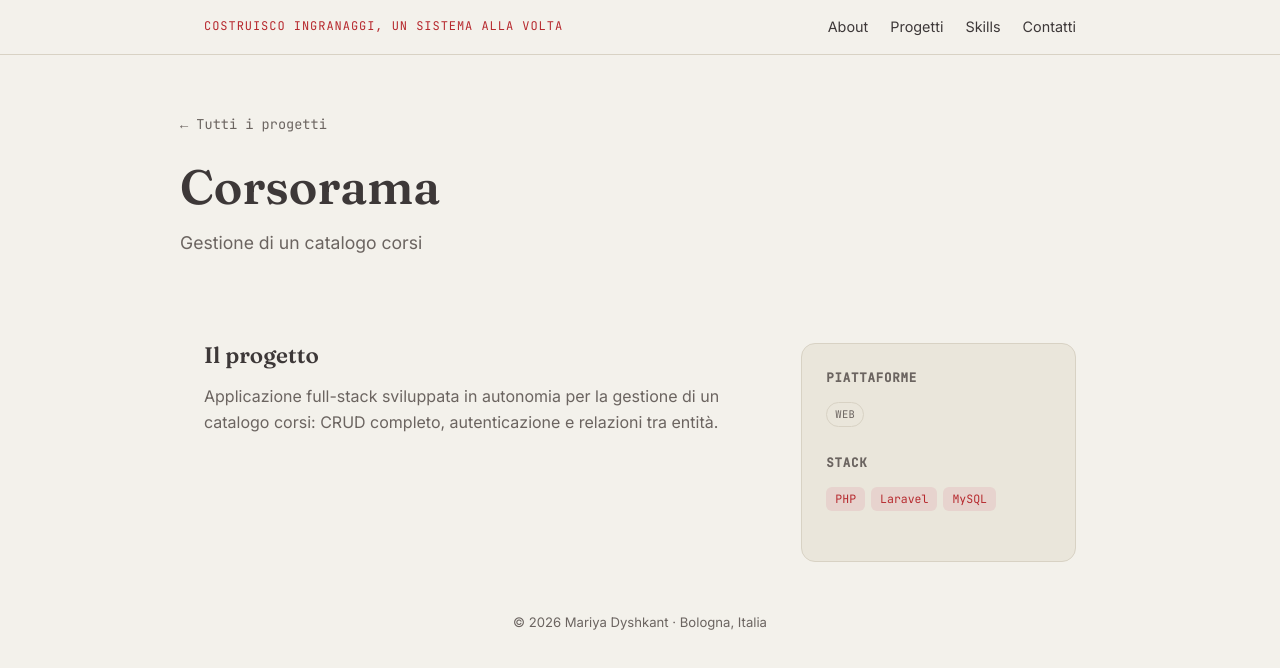
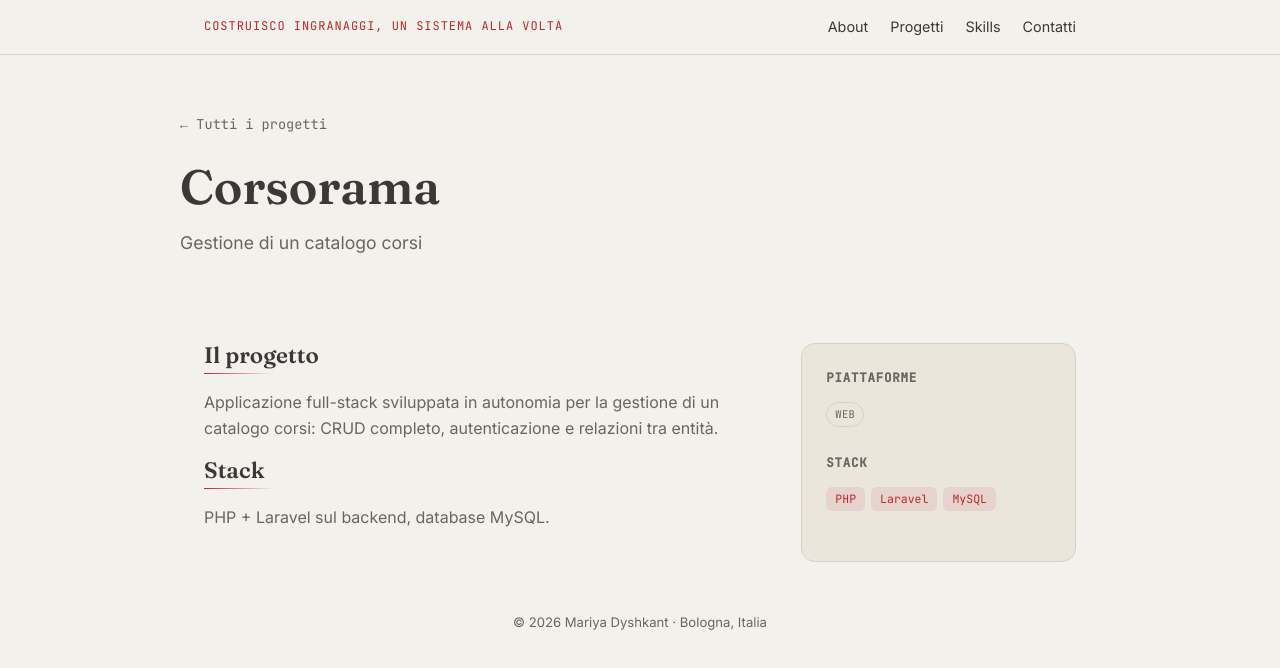
Before and after one commit to mariyadyshkant/mariya-dyshkant-portfolio, a React (Vite) app: page /progetti/corso-rama in a window 1280 px wide. Shown: the top 668 px of the page. Built offline with nearby package versions, Linux system fonts and the light colour scheme.

Commit message:
Enhance project detail rendering with inline syntax highlighting support

```diff
--- a/src/data/projects.js
+++ b/src/data/projects.js
@@ -9,7 +9,7 @@ const projects = {
     title: 'Fluffman',
     tagline: 'E-commerce di articoli per animali domestici',
     summary:
-      'E-commerce completo di articoli per animali domestici, progetto finale in team (5 persone) al bootcamp Boolean.',
+      'E-commerce completo di articoli per animali domestici, progetto finale in team (5 persone) al bootcamp di Boolean.',
     platforms: ['Web'],
     stack: ['React 19', 'Vite', 'React Router 7', 'Bootstrap', 'Node.js', 'Express 5', 'PostgreSQL'],
     links: {
@@ -21,14 +21,16 @@ const projects = {
       {
         heading: 'Il mio ruolo',
         body: [
-          'Progetto finale di team (5 persone) durante la parte generale del bootcamp Boolean.',
-          'Frontend React: componenti prodotto, sistema di preferiti e carrello, validazione del checkout. Più un intervento backend successivo, per necessità di deploy: la migrazione del database da MySQL a PostgreSQL.',
+          'Progetto finale in team (5 persone) durante il bootcamp di Boolean.',
+          '*Frontend React*: componenti prodotto, sistema di preferiti e carrello, validazione del checkout. Più un intervento *backend* successivo, per necessità di deploy: la migrazione del database da MySQL a PostgreSQL.',
         ],
       },
       {
         heading: 'Stack',
         body: [
-          'React 19 + Vite, React Router 7, Bootstrap sul frontend. Node.js + Express 5 (ES modules) come API REST pura sul backend — nessun templating server-side, comunicazione via fetch() su endpoint JSON. Database PostgreSQL su Supabase.',
+          '*Lato frontend*: React 19 + Vite, React Router 7 per il routing, Bootstrap per lo stile.',
+          '*Lato backend*: Node.js + Express 5 (ES modules) come API REST pura — nessun templating server-side, comunicazione via **fetch()** su endpoint JSON.',
+          '*Lato database*: PostgreSQL (Railway)',
         ],
       },
       {
@@ -37,24 +39,24 @@ const projects = {
           'Il catalogo è organizzato su 6 entità collegate:',
           ['Prodotti', 'Marche', 'Animali', 'Immagini', 'Acquisti', 'Acquisti↔Prodotti (tabella ponte)'],
           'La tabella ponte salva uno snapshot di prezzo e quantità al momento dell’acquisto — pattern realistico da e-commerce, non un semplice carrello.',
-          'Il checkout gira dentro una transazione con row-locking (SELECT ... FOR UPDATE): blocca la riga di ogni prodotto mentre verifica e decrementa lo stock, con rollback automatico se la quantità richiesta non è più disponibile. Serve a evitare overselling in caso di richieste concorrenti sullo stesso prodotto.',
+          'Il checkout gira dentro una transazione con row-locking (**SELECT ... FOR UPDATE**): blocca la riga di ogni prodotto mentre verifica e decrementa lo stock, con rollback automatico se la quantità richiesta non è più disponibile. Serve a evitare overselling in caso di richieste concorrenti sullo stesso prodotto.',
         ],
       },
       {
         heading: 'La sfida tecnica che ho affrontato',
         body: [
-          'Per deployare il sito ho migrato l’intero backend da MySQL a PostgreSQL (da mysql2 a pg), su 7 controller: sintassi dei placeholder diversa (? contro $1, $2...), forma diversa del risultato delle query, API di transazione completamente diversa.',
-          'Il punto più interessante: una query di prodotti correlati usava HAVING senza GROUP BY per filtrare riga per riga — cosa che MySQL permette silenziosamente ma che PostgreSQL rifiuta perché non è SQL standard. L’ho risolta riscrivendo la query con una subquery che calcola il punteggio di correlazione e filtra a un livello esterno.',
+          'Per deployare il sito ho migrato l’intero backend da MySQL a PostgreSQL (da **mysql2** a **pg**), su 7 controller: sintassi dei placeholder diversa (**?** contro **$1, $2...**), forma diversa del risultato delle query, API di transazione completamente diversa.',
+          'Il punto più interessante: una query di prodotti correlati usava **HAVING** senza **GROUP BY** per filtrare riga per riga — cosa che MySQL permette silenziosamente ma che PostgreSQL rifiuta perché non è SQL standard. L’ho risolta riscrivendo la query con una subquery che calcola il punteggio di correlazione e filtra a un livello esterno.',
         ],
       },
       {
         heading: 'Cosa ho imparato lavorando sul frontend',
         body: [
-          'Wishlist e carrello sono partiti come state locale dentro il singolo componente prodotto — funzionava, finché non serviva sincronizzare il conteggio nell’header con quello che succedeva altrove nella pagina. Li ho rifattorizzati in due Context React condivisi, eliminando la logica duplicata tra componenti e un bug reale sul badge del contatore che a volte mostrava un numero sbagliato.',
+          '*Wishlist* e *carrello* sono partiti come state locale dentro il singolo componente prodotto — funzionava, finché non serviva sincronizzare il conteggio nell’header con quello che succedeva altrove nella pagina. Li ho rifattorizzati in due **Context React** condivisi, eliminando la logica duplicata tra componenti e un bug reale sul badge del contatore che a volte mostrava un numero sbagliato.',
         ],
       },
       {
-        heading: 'Cosa non c’è (volutamente, per onestà)',
+        heading: 'Cosa non c’è (volutamente)',
         body: [
           'Nessuna autenticazione utenti, nessun pannello admin, nessuna integrazione di pagamento reale — è un progetto didattico e questo era fuori scope.',
         ],
@@ -78,6 +80,10 @@ const projects = {
         body: [
           'Applicazione full-stack sviluppata in autonomia per la gestione di un catalogo corsi: CRUD completo, autenticazione e relazioni tra entità.',
         ],
+      },
+      {
+        heading: 'Stack',
+        body: ['PHP + Laravel sul backend, database MySQL.'],
       },
     ],
   },
--- a/src/index.css
+++ b/src/index.css
@@ -286,9 +286,27 @@ footer{ padding:30px 0 50px; text-align:center; color:var(--ink-soft); font-size
 .detail-body{ padding-top:0; }
 .detail-grid{ display:grid; grid-template-columns:2fr 1fr; gap:48px; align-items:start; }
 @media (max-width:760px){ .detail-grid{ grid-template-columns:1fr; } }
-.detail-main h2{ font-size:1.4rem; margin-top:2em; }
+.detail-main h2{
+  font-size:1.4rem; margin-top:2rem; padding-bottom:6px; position:relative;
+}
 .detail-main h2:first-child{ margin-top:0; }
+.detail-main h2::after{
+  content:''; position:absolute; left:0; bottom:0;
+  width:70px; height:1px;
+  background:linear-gradient(to right, var(--accent), transparent);
+}
 .detail-main p{ color:var(--ink-soft); max-width:66ch; }
+.detail-main strong.hl{
+  font-family:'JetBrains Mono', monospace; font-weight:500; font-size:.9em;
+  color:var(--accent); background:var(--accent-soft);
+  padding:2px 6px; border-radius:5px;
+}
+.detail-main em.hl-italic{
+  font-family: 'JetBrains Mono', monospace;
+  font-style:normal;
+  font-weight:500;
+  color:var(--accent);
+}
 .detail-main ul{ color:var(--ink-soft); padding-left:1.2em; }
 .detail-main li{ margin-bottom:6px; }
 
--- a/src/pages/ProjectDetail.jsx
+++ b/src/pages/ProjectDetail.jsx
@@ -3,6 +3,28 @@ import { Link, useParams, Navigate } from 'react-router-dom'
 import Nav from '../components/Nav'
 import Footer from '../components/Footer'
 import { getProject } from '../data/projects'
+
+// Interpreta due sintassi nei testi (src/data/projects.js), senza HTML:
+// **testo** -> evidenziazione "codice" (usata per sintassi/termini tecnici letterali)
+// *testo*   -> evidenziazione corsiva in rosso (per dare risalto discorsivo, non da codice)
+function renderInline(text) {
+  const regex = /\*\*(.+?)\*\*|\*(.+?)\*/g
+  const nodes = []
+  let lastIndex = 0
+  let key = 0
+  let match
+  while ((match = regex.exec(text)) !== null) {
+    if (match.index > lastIndex) nodes.push(text.slice(lastIndex, match.index))
+    if (match[1] !== undefined) {
+      nodes.push(<strong className="hl" key={key++}>{match[1]}</strong>)
+    } else {
+      nodes.push(<em className="hl-italic" key={key++}>{match[2]}</em>)
+    }
+    lastIndex = regex.lastIndex
+  }
+  if (lastIndex < text.length) nodes.push(text.slice(lastIndex))
+  return nodes
+}
 
 export default function ProjectDetail() {
   const { slug } = useParams()
@@ -54,11 +76,11 @@ export default function ProjectDetail() {
                   Array.isArray(paragraph) ? (
                     <ul key={i}>
                       {paragraph.map((item) => (
-                        <li key={item}>{item}</li>
+                        <li key={item}>{renderInline(item)}</li>
                       ))}
                     </ul>
                   ) : (
-                    <p key={i}>{paragraph}</p>
+                    <p key={i}>{renderInline(paragraph)}</p>
                   ),
                 )}
               </div>
```
